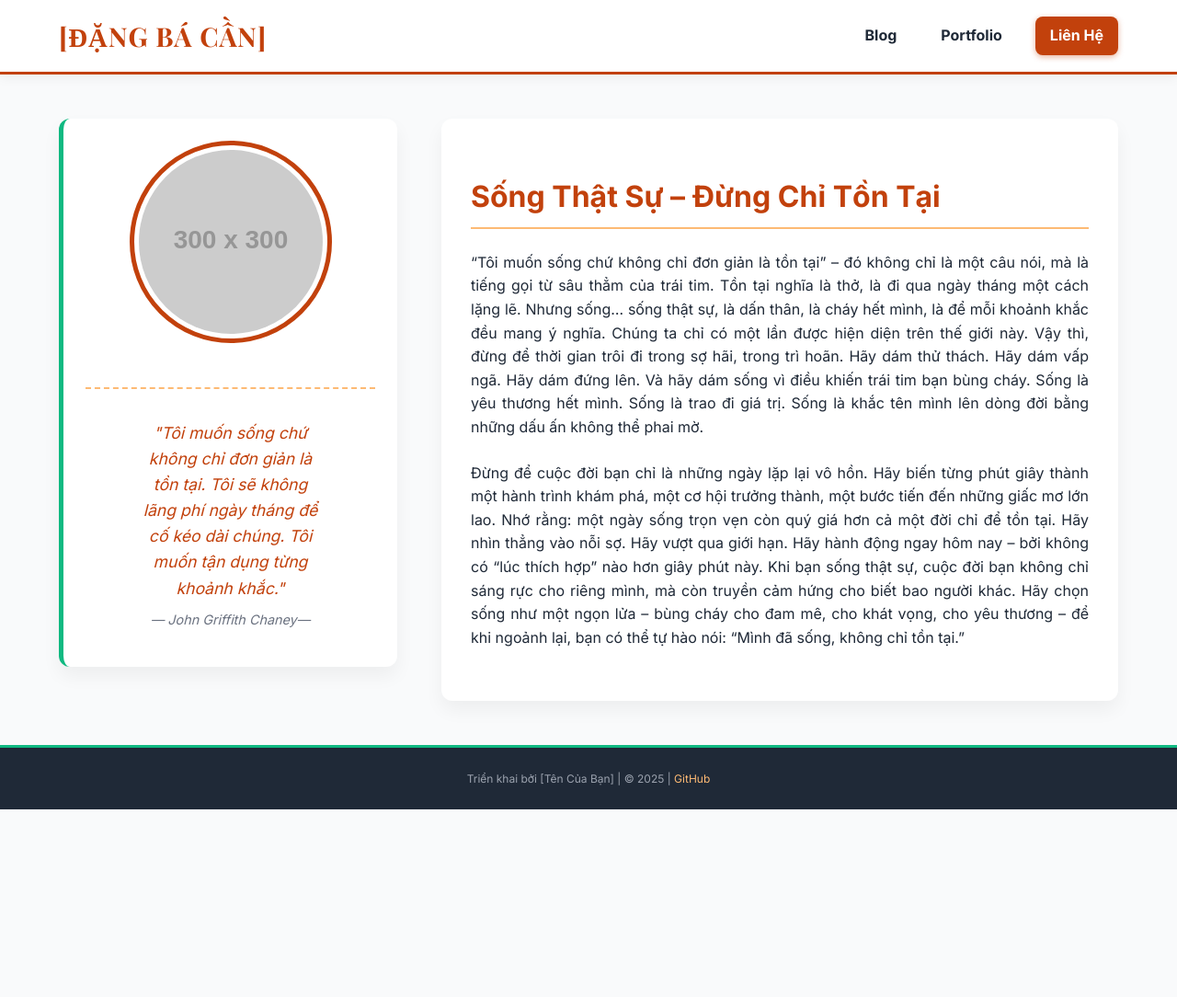
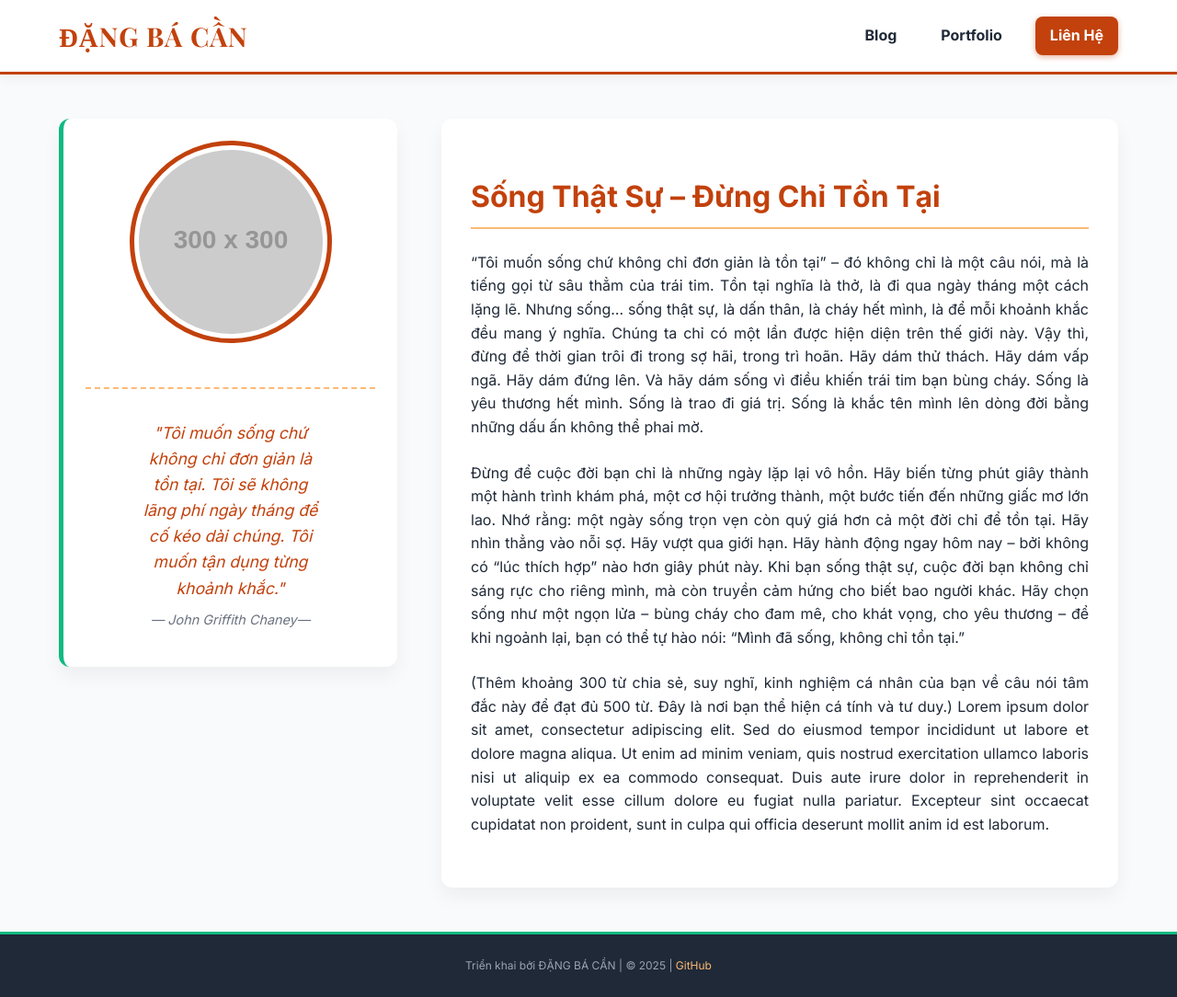
Before and after one commit to Charl94/Charl94.github.io, a plain HTML site: page index.html in a window 1280 px wide. Shown: the whole page at 92% size. Before the commit the page ends 880 px from the top, so only its background shows below. Drawn offline with nearby package versions, Linux system fonts and the light colour scheme; placeholder pictures from the web are drawn by us.

Commit message:
Update index.html

```diff
--- a/index.html
+++ b/index.html
@@ -3,7 +3,7 @@
 <head>
     <meta charset="UTF-8">
     <meta name="viewport" content="width=device-width, initial-scale=1.0">
-    <title>Hồ Sơ Cá Nhân | [Tên Của Bạn]</title>
+    <title>Hồ Sơ Cá Nhân | ĐẶNG BÁ CẦN</title>
     <!-- Liên kết đến tệp CSS đã được đặt cùng cấp -->
     <link rel="stylesheet" href="style.css">
     <!-- Font Playfair Display (cho tiêu đề) và Inter (cho nội dung) -->
@@ -15,7 +15,7 @@
     <header class="main-header">
         <!-- Tên cá nhân (Trái) - Viết HOA, nổi bật -->
         <div class="logo">
-            <a href="#" class="logo-name">[ĐẶNG BÁ CẦN]</a>
+            <a href="#" class="logo-name">ĐẶNG BÁ CẦN</a>
         </div>
         <!-- Thanh điều hướng (Phải) -->
         <nav class="main-nav">
@@ -52,14 +52,16 @@
             <p class="reflection-text">
                 Đừng để cuộc đời bạn chỉ là những ngày lặp lại vô hồn. Hãy biến từng phút giây thành một hành trình khám phá, một cơ hội trưởng thành, một bước tiến đến những giấc mơ lớn lao. Nhớ rằng: một ngày sống trọn vẹn còn quý giá hơn cả một đời chỉ để tồn tại. Hãy nhìn thẳng vào nỗi sợ. Hãy vượt qua giới hạn. Hãy hành động ngay hôm nay – bởi không có “lúc thích hợp” nào hơn giây phút này. Khi bạn sống thật sự, cuộc đời bạn không chỉ sáng rực cho riêng mình, mà còn truyền cảm hứng cho biết bao người khác. Hãy chọn sống như một ngọn lửa – bùng cháy cho đam mê, cho khát vọng, cho yêu thương – để khi ngoảnh lại, bạn có thể tự hào nói: “Mình đã sống, không chỉ tồn tại.”
             </p>
-
+            <p class="reflection-text">
+                (Thêm khoảng 300 từ chia sẻ, suy nghĩ, kinh nghiệm cá nhân của bạn về câu nói tâm đắc này để đạt đủ 500 từ. Đây là nơi bạn thể hiện cá tính và tư duy.) Lorem ipsum dolor sit amet, consectetur adipiscing elit. Sed do eiusmod tempor incididunt ut labore et dolore magna aliqua. Ut enim ad minim veniam, quis nostrud exercitation ullamco laboris nisi ut aliquip ex ea commodo consequat. Duis aute irure dolor in reprehenderit in voluptate velit esse cillum dolore eu fugiat nulla pariatur. Excepteur sint occaecat cupidatat non proident, sunt in culpa qui officia deserunt mollit anim id est laborum.
+            </p>
         </section>
 
     </main>
 
     <!-- PHẦN 3: FOOTER (Minimal) -->
     <footer class="main-footer">
-        <p>Triển khai bởi [Tên Của Bạn] | &copy; 2025 | <a href="https://github.com/usernamecuaban" target="_blank" class="footer-link">GitHub</a></p>
+        <p>Triển khai bởi ĐẶNG BÁ CẦN | &copy; 2025 | <a href="https://github.com/usernamecuaban" target="_blank" class="footer-link">GitHub</a></p>
     </footer>
 
 </body>
```
